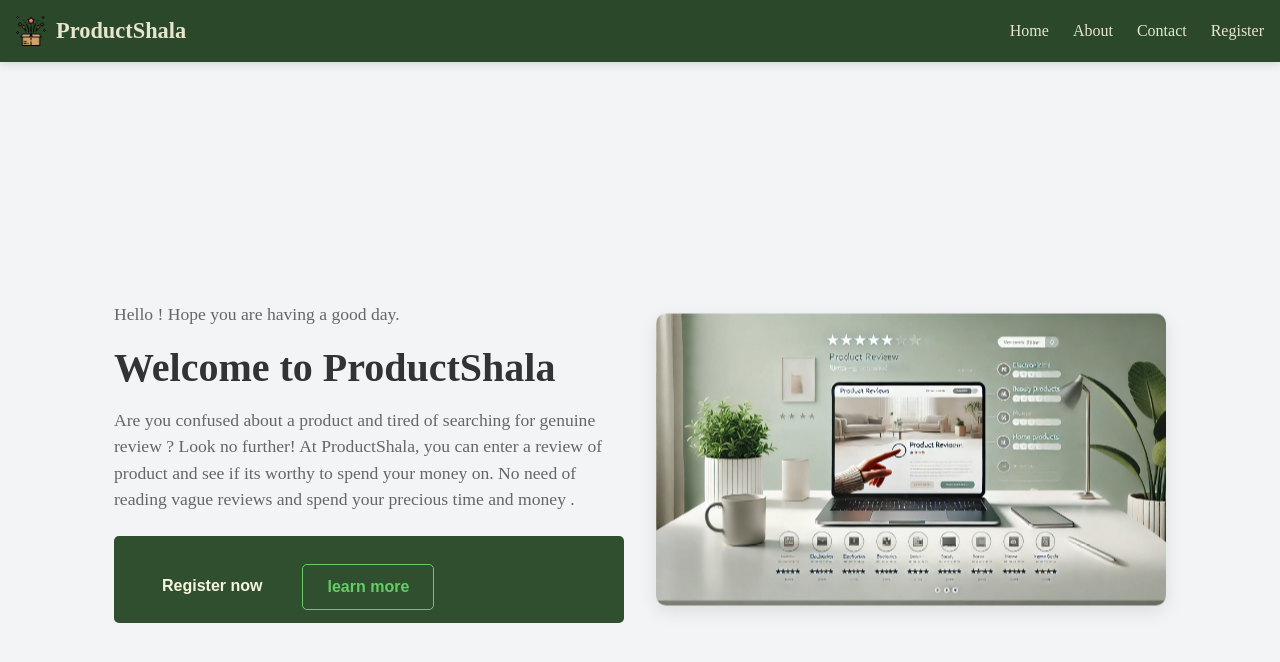
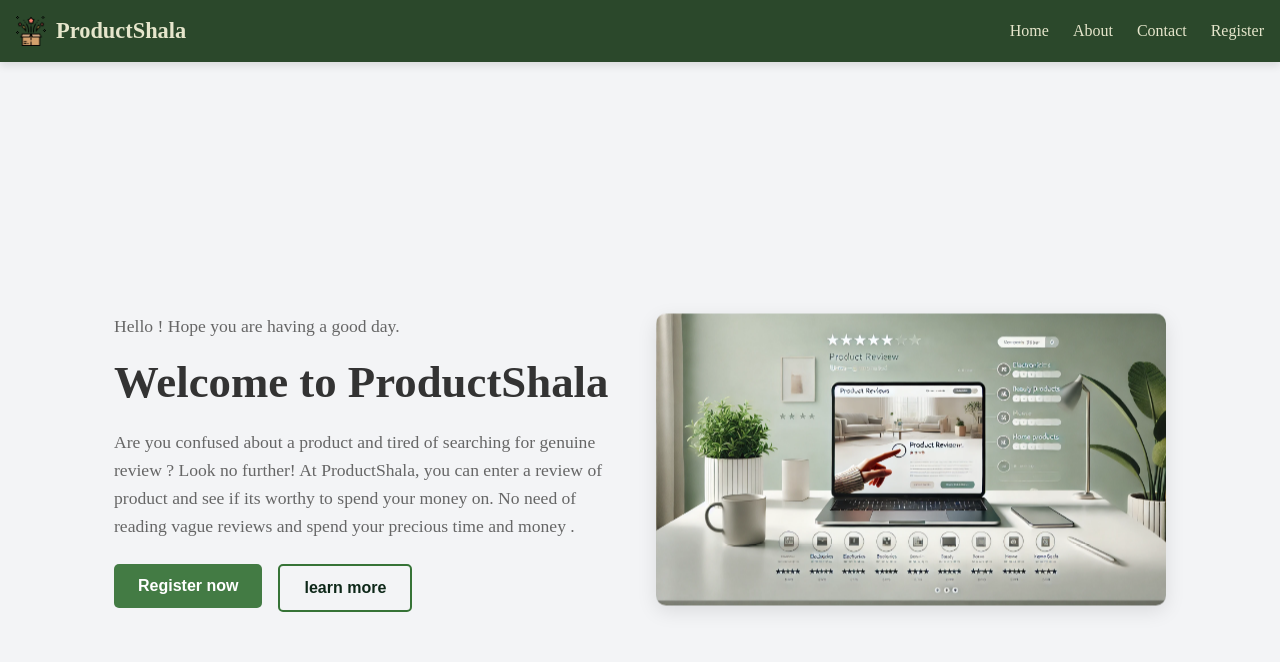
Before and after one commit to Soham-KT/Sentiment-Analysis-of-Product-Reviews, a React (Vite) app in the folder frontend/: page / in a window 1280 px wide. Shown: the top 662 px of the page. Built offline with nearby package versions, Linux system fonts and the light colour scheme.

Commit message:
homepage up1

```diff
--- a/frontend/src/pages/HomePage.jsx
+++ b/frontend/src/pages/HomePage.jsx
@@ -15,12 +15,12 @@
                 Are you confused about a product and tired of searching for genuine review ? Look no further! At ProductShala,
                 you can enter a review of product and see if its worthy to spend your money on. No need of reading vague reviews and spend your precious time and money .
               </p>
-              <div className="btn btn-group">
+              <div className="home-buttons">
                 <a href="/login">
-                  <button className="btn">Register now</button>
+                  <button className="register-btn">Register now</button>
                 </a>
                 <a href="/About">
-                  <button className="btn secondary-btn">learn more</button>
+                  <button className="learnmore-btn">learn more</button>
                 </a>
               </div>
             </div>
--- a/frontend/src/pages/SignupPage.jsx
+++ b/frontend/src/pages/SignupPage.jsx
@@ -2,6 +2,8 @@
 import React, { useState } from "react";
 import "../styles/SignUp.css";
 import register from "../assets/register.png";
+import { Link } from "react-router-dom";
+
 function SignupPage() {
   const [form, setForm] = useState({
     username: "",
@@ -118,7 +120,7 @@
                     Sign Up
                   </button>
                   <p className="login-link">
-                    Already have an account? <a href="/login">Log in</a>
+                    Already have an account? <Link to="/login">Login</Link>
                   </p>
                 </form>
               </div>
--- a/frontend/src/styles/HomePage.css
+++ b/frontend/src/styles/HomePage.css
@@ -20,46 +20,44 @@
   width: 100%;
   margin: 0 auto;
   padding: 0 1.5rem;
-  display: flex;
-  align-items: center;
-  justify-content: space-between;
 }
 
 .grid-two-cols {
-  display: flex;
+  display: grid;
+  grid-template-columns: 1fr 1fr;
   gap: 2rem;
   align-items: center;
 }
 
 .Home-content {
-  flex: 1;
-  animation: fadeInUp 1s ease-in-out;
+  opacity: 0;
+  animation: fadeInUp 1s ease-in-out forwards 0.2s;
 }
 
 .Home-content p {
   font-size: 1.1rem;
   color: #666;
   margin-bottom: 1rem;
-  line-height: 1.5;
+  line-height: 1.6;
   animation: slideInLeft 1.2s ease forwards;
 }
 
 .Home-content h1 {
-  font-size: 2.5rem;
+  font-size: 2.8rem;
   font-weight: 700;
   color: #333;
-  margin-bottom: 1rem;
+  margin-bottom: 1.2rem;
   animation: zoomIn 1.5s ease forwards;
 }
 
-.Home-content .btn-group {
+.home-buttons {
   display: flex;
   gap: 1rem;
   margin-top: 1.5rem;
   animation: fadeIn 1.8s ease forwards;
 }
 
-.btn {
+.register-btn, .learnmore-btn {
   padding: 0.8rem 1.5rem;
   font-size: 1rem;
   font-weight: 600;
@@ -69,25 +67,29 @@
   transition: background-color 0.3s ease, transform 0.2s ease;
 }
 
-.btn:hover {
-  background-color: #55aa55;
-  transform: translateY(-2px);
-}
-
-.secondary-btn {
-  background-color: transparent;
-  color: #66cc66;
-  border: 1px solid #66cc66;
-  transition: color 0.3s ease, background-color 0.3s ease;
-}
-
-.secondary-btn:hover {
-  background-color: #66cc66;
+.register-btn {
+  background-color: rgba(14, 86, 14, 0.765);
   color: #ffffff;
 }
 
+.learnmore-btn {
+  background-color: transparent;
+  color: #0e2819;
+  border: 2px solid rgba(34, 101, 34, 0.9);
+}
+
+.register-btn:hover {
+  background-color: rgba(41, 96, 41, 0.9);
+  transform: translateY(-3px);
+}
+
+.learnmore-btn:hover {
+  background-color:rgba(20, 53, 20, 0.9);
+  color: #ffffff;
+  transform: translateY(-3px);
+}
+
 .Home-image {
-  flex: 1;
   display: flex;
   justify-content: center;
   align-items: center;
@@ -160,12 +162,17 @@
 
 @media (max-width: 768px) {
   .grid-two-cols {
-    flex-direction: column;
+    grid-template-columns: 1fr;
     text-align: center;
   }
 
   .Home-content h1 {
-    font-size: 2rem;
+    font-size: 2.4rem;
+  }
+
+  .home-buttons {
+    flex-direction: column;
+    gap: 0.8rem;
   }
 
   .Home-image img {
--- a/frontend/src/styles/SignUp.css
+++ b/frontend/src/styles/SignUp.css
@@ -35,8 +35,8 @@
   }
 
   .signup-image img {
-    max-width: 100%;
-    height: auto;
+    width:500px ;
+    height: 400px;
     border-radius: 8px;
     box-shadow: 0 4px 10px rgba(0, 0, 0, 0.1);
   }
```
